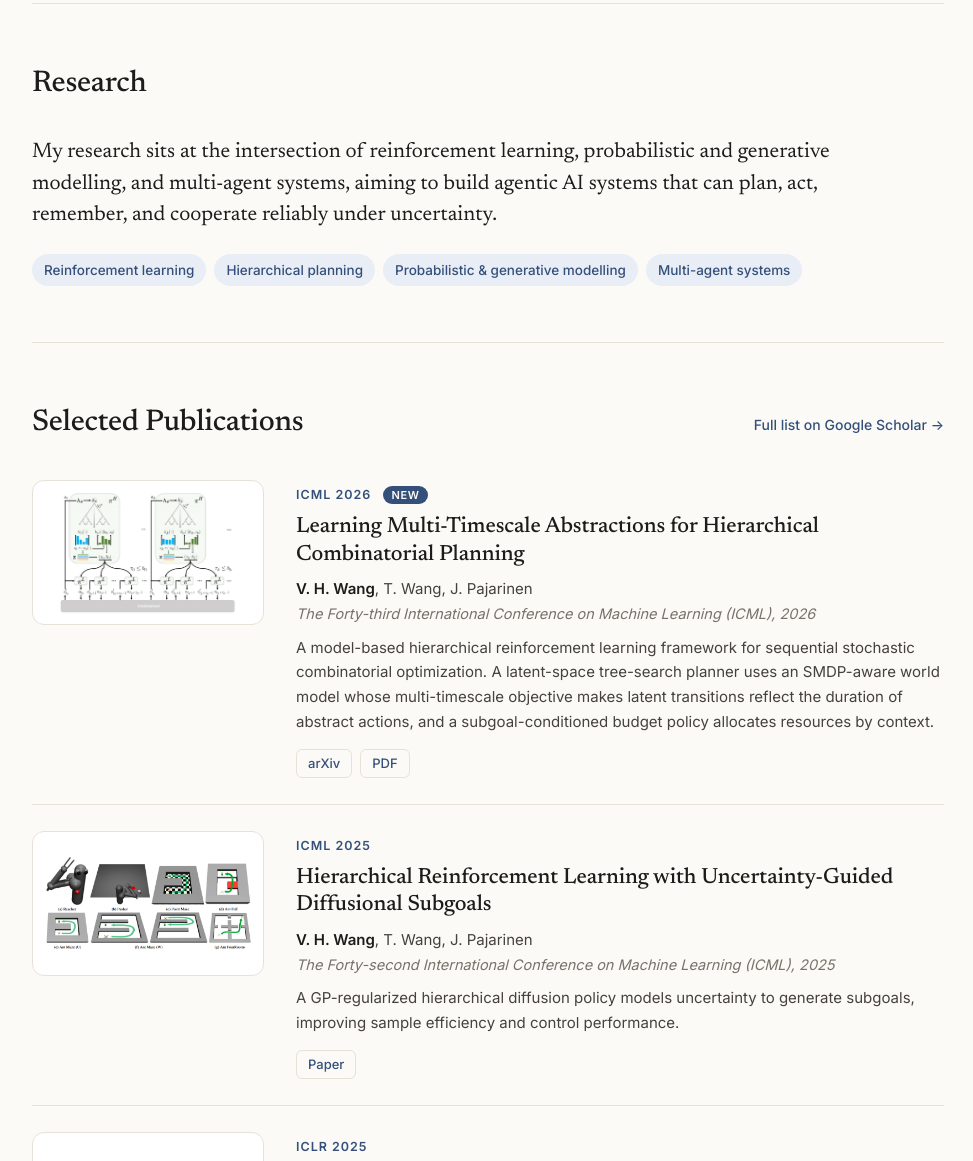
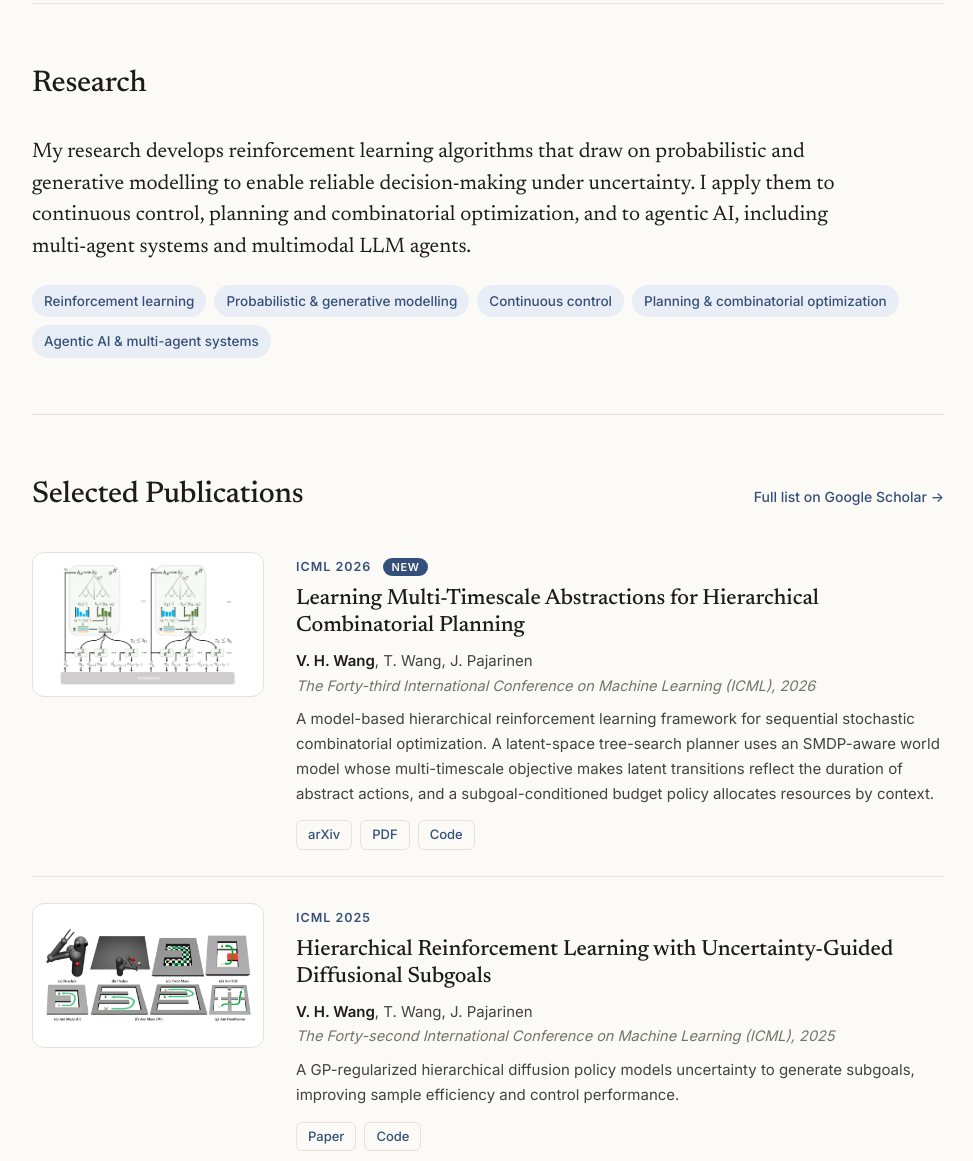
Before and after one commit to vi2enne/vi2enne.github.io, a plain HTML site: page index.html in a window 1280 px wide. Shown: the part 807-1968 px from the top of the page, without its empty margins (152-1125 px from the left). Drawn offline with Linux system fonts and the light colour scheme.

Commit message:
Update research statement and add code links
- Align the Research section, topic tags and page description with the CV
- Add code links for the ICML 2026 (LMTA) and ICML 2025 (HIDI-HRL) papers

Co-Authored-By: Claude Opus 5.5 <noreply@anthropic.com>

```diff
--- a/index.html
+++ b/index.html
@@ -6,7 +6,7 @@
 
   <title>Vivienne H. Wang · Reinforcement Learning Researcher</title>
   <meta name="author" content="Vivienne H. Wang">
-  <meta name="description" content="Vivienne H. Wang is a Postdoctoral Researcher in the Aalto Robot Learning Lab, working on reinforcement learning, hierarchical planning, and probabilistic and generative modelling.">
+  <meta name="description" content="Vivienne H. Wang is a Postdoctoral Researcher in the Aalto Robot Learning Lab, developing reinforcement learning algorithms that draw on probabilistic and generative modelling, for continuous control, planning, combinatorial optimization and agentic AI.">
   <meta name="color-scheme" content="light dark">
   <link rel="canonical" href="https://vi2enne.github.io/">
 
@@ -77,13 +77,14 @@
         <h2>Research</h2>
       </div>
       <p class="statement">
-        My research sits at the intersection of reinforcement learning, probabilistic and generative modelling, and multi-agent systems, aiming to build agentic AI systems that can plan, act, remember, and cooperate reliably under uncertainty.
+        My research develops reinforcement learning algorithms that draw on probabilistic and generative modelling to enable reliable decision-making under uncertainty. I apply them to continuous control, planning and combinatorial optimization, and to agentic AI, including multi-agent systems and multimodal LLM agents.
       </p>
       <ul class="topics">
         <li>Reinforcement learning</li>
-        <li>Hierarchical planning</li>
         <li>Probabilistic &amp; generative modelling</li>
-        <li>Multi-agent systems</li>
+        <li>Continuous control</li>
+        <li>Planning &amp; combinatorial optimization</li>
+        <li>Agentic AI &amp; multi-agent systems</li>
       </ul>
     </section>
 
@@ -108,6 +109,7 @@
             <ul class="links">
               <li><a href="https://arxiv.org/abs/2605.17058">arXiv</a></li>
               <li><a href="https://arxiv.org/pdf/2605.17058">PDF</a></li>
+              <li><a href="https://github.com/vi2enne/LMTA">Code</a></li>
             </ul>
           </div>
         </li>
@@ -124,6 +126,7 @@
             <p class="summary">A GP-regularized hierarchical diffusion policy models uncertainty to generate subgoals, improving sample efficiency and control performance.</p>
             <ul class="links">
               <li><a href="https://icml.cc/virtual/2025/poster/46632">Paper</a></li>
+              <li><a href="https://github.com/vi2enne/HIDI-HRL">Code</a></li>
             </ul>
           </div>
         </li>
```
